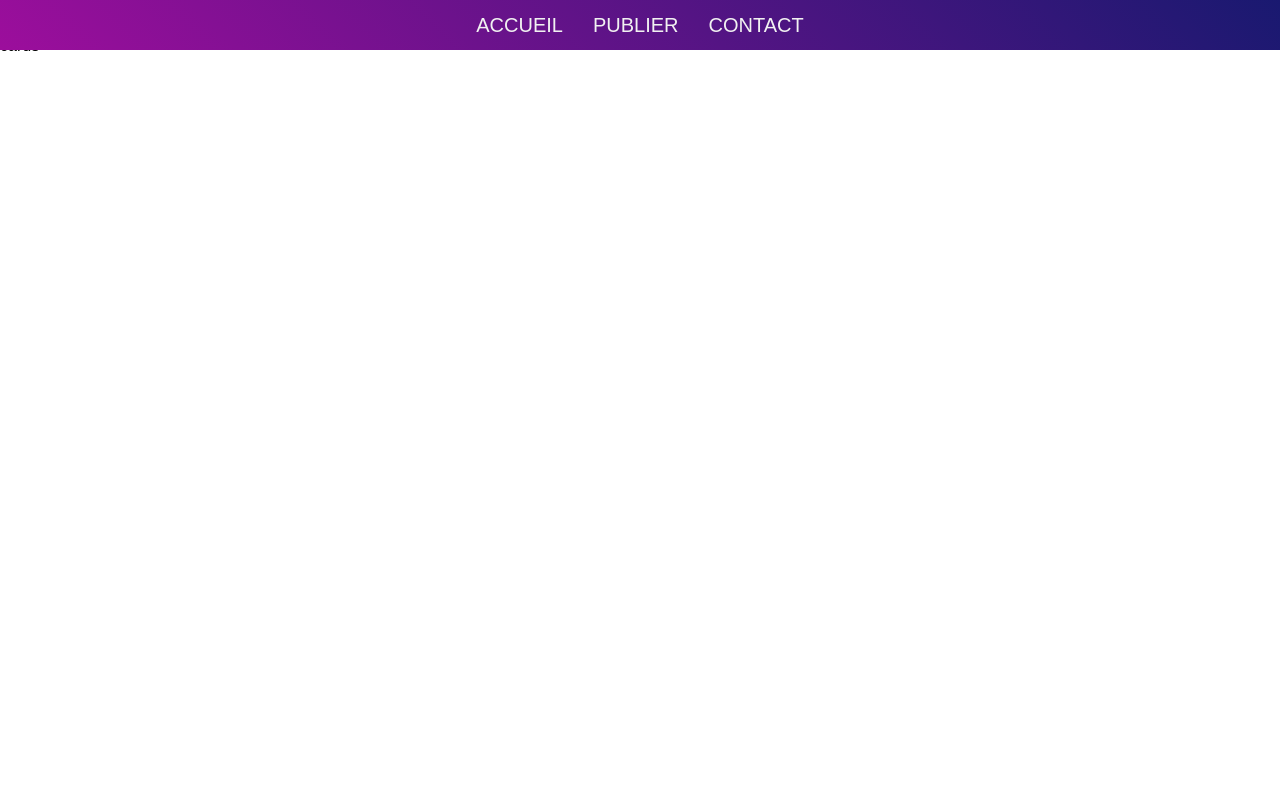
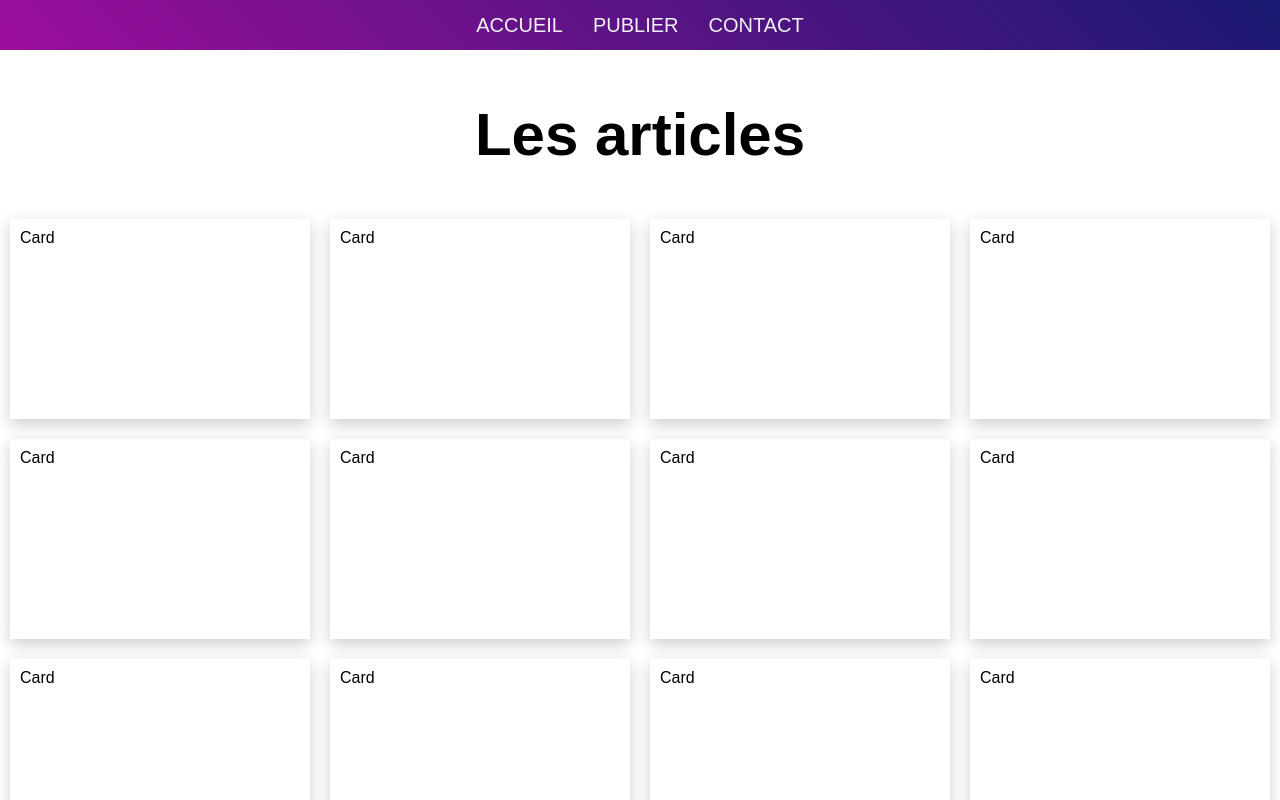
Before and after one commit to remmoclock/blog, a React (Create React App) app: page / in a window 1280 px wide. Shown: the top 800 px of the page. Built offline with nearby package versions, Linux system fonts and the light colour scheme.

Commit message:
Set Card & some css

```diff
--- a/src/Components/Card/Card.css
+++ b/src/Components/Card/Card.css
@@ -0,0 +1,22 @@
+.card {
+    max-width: 300px;
+    min-width: 300px;
+    padding: 10px;
+    box-shadow: 0 5px 15px rgba(0, 0, 0, 0.2);
+    margin: 10px;
+    cursor: pointer;
+    min-height: 200px;
+    text-align: left;
+    display: flex;
+    flex-direction: column;
+    justify-content: space-between;
+}
+
+.card h2 {
+    font-size: 25px;
+    margin-bottom: 10px;
+}
+
+.card p {
+    font-size: 18px;
+}
--- a/src/Containers/Home/Home.css
+++ b/src/Containers/Home/Home.css
@@ -0,0 +1,15 @@
+.home-title {
+    font-size: 60px;
+    margin: 100px 0 40px;
+    text-align: center;
+}
+
+.container-cards {
+    display: flex;
+    justify-content: center;
+    flex-wrap: wrap;
+    width: 100%;
+    max-width: 1300px;
+    margin: 0 auto 0 ;
+
+}
--- a/src/Containers/Home/Home.js
+++ b/src/Containers/Home/Home.js
@@ -1,8 +1,26 @@
+import Card from "../../Components/Card/Card"
+import './Home.css'
+
 function Home() {
   return (
     <>
     <h1 className="home-title">Les articles</h1>
-    <div className="containers-cards">cards</div>
+    <div className="container-cards">
+        <Card />
+        <Card />
+        <Card />
+        <Card />
+        <Card />
+        <Card />
+        <Card />
+        <Card />
+        <Card />
+        <Card />
+        <Card />
+        <Card />
+        <Card />
+        <Card />
+    </div>
     </>
   )
 }
```
Also changed, not shown: src/Components/Card/Card.js (+4 -4 lines).
